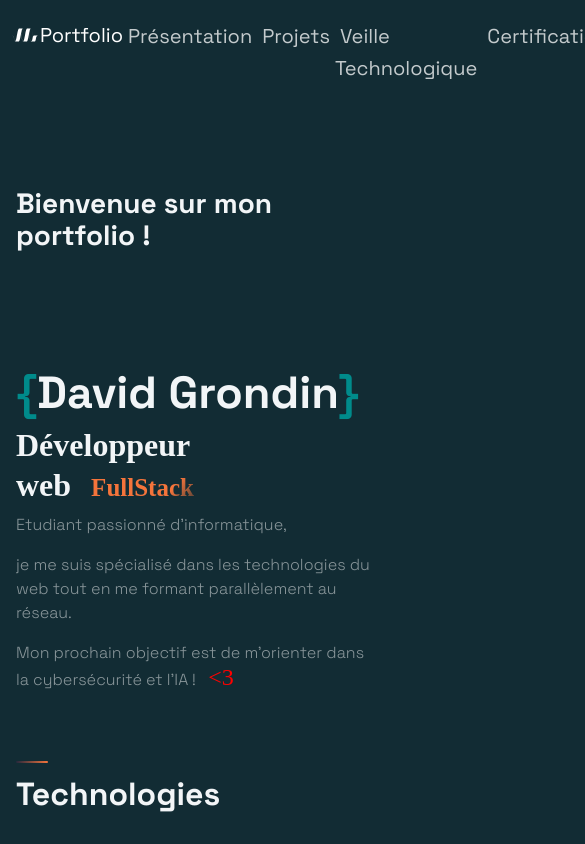
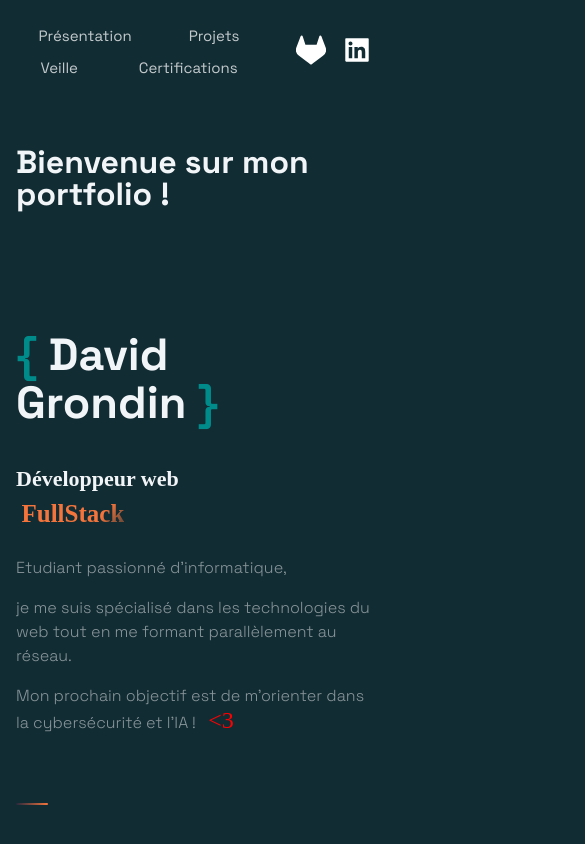
Before and after one commit to divatchyanoo/CV, a Next.js app: page / in a window 390 px wide. Shown: the top 844 px of the page, 585 px wide, since content can reach past the window. Built offline with nearby package versions, Linux system fonts and the light colour scheme.

Commit message:
Amelioration page principale responsive

```diff
--- a/src/components/BackgrooundAnimation/BackgroundAnimation.js
+++ b/src/components/BackgrooundAnimation/BackgroundAnimation.js
@@ -1,7 +1,7 @@
 import React from "react";
 
 const BackgroundAnimation = () => (
-  <div style={{marginTop: '9rem'}}>
+  <div style={{marginTop: '8rem'}}>
     <svg
       className="BgAnimation__svg"
       viewBox="0 0 602 602"
--- a/src/components/Header/Header.js
+++ b/src/components/Header/Header.js
@@ -8,6 +8,7 @@ import {SiGitlab} from "react-icons/si";
 
 import {
   Container,
+  Div1,
   Div2,
   Div3,
   NavLink,
@@ -18,20 +19,7 @@ import {
 const Header = () => (
   <Container>
     <Div2>
-      <li>
-      <Link href="/">
-        <a
-            style={{
-              display: "flex",
-              alignItems: "center",
-              color: "white",
-              marginBottom: "16px",
-            }}
-        >
-          <DiMaterializecss size="3rem" /> <Span>Portfolio</Span>
-        </a>
-      </Link>
-      </li>
+      <Div1>
         <li>
           <Link href="/">
             <NavLink>Présentation</NavLink>
@@ -42,9 +30,11 @@ const Header = () => (
             <NavLink>Projets</NavLink>
           </Link>
         </li>
+      </Div1>
+      <Div1>
         <li>
           <Link href="/veille">
-          <NavLink>Veille Technologique</NavLink>
+            <NavLink>Veille</NavLink>
           </Link>
         </li>
         <li>
@@ -52,6 +42,7 @@ const Header = () => (
             <NavLink>Certifications</NavLink>
           </Link>
         </li>
+      </Div1>
     </Div2>
     <Div3>
       <SocialIcons href="https://gitlab.com/divatchyano">
--- a/src/components/Header/HeaderStyles.js
+++ b/src/components/Header/HeaderStyles.js
@@ -3,19 +3,10 @@ import styled from "styled-components";
 
 export const Container = styled.div`
   display: grid;
-  grid-template-columns: 4fr 1fr;
-  grid-template-rows: 1fr;
+  grid-template-columns: 5fr 1fr;
   grid-column-gap: 2rem;
   padding: 1rem;
   padding-top: 2rem;
-
-  @media ${(props) => props.theme.breakpoints.sm} {
-    display: grid;
-    grid-template-columns: 4fr 1fr;
-    grid-template-rows: repeat(2, 60px);
-    grid-column-gap: 0.5rem;
-    grid-row-gap: 0.5rem;
-  }
 `;
 
 export const Span = styled.span`
@@ -23,32 +14,31 @@ export const Span = styled.span`
 `;
 
 export const Div1 = styled.div`
-  grid-area: 1 / 1 / 2 / 2;
+
   display: flex;
   flex-direction: row;
-  align-content: center;
-  @media ${(props) => props.theme.breakpoints.sm} {
-    grid-area: 1 / 1 / 2 / 3;
-  }
+  flex: 1;
+  justify-content: space-around;
+
 `;
 export const Div2 = styled.div`
   display: flex;
   justify-content: space-around;
+  flex-wrap: wrap;
 `;
 export const Div3 = styled.div`
 
   display: flex;
   justify-content: center;
   align-items: center;
-  @media ${(props) => props.theme.breakpoints.sm} {
-    //
-  }
+
 `;
 
 // Navigation Links
 export const NavLink = styled.a`
-  font-size: 2rem;
+  font-size: 2.5rem;
   line-height: 32px;
+  padding:0.5rem;
   color: rgba(255, 255, 255, 0.75);
   transition: 0.4s ease;
   &:hover {
@@ -56,8 +46,11 @@ export const NavLink = styled.a`
     opacity: 1;
     cursor: pointer;
   }
-  @media ${(props) => props.theme.breakpoints.sm} {
-    padding: 0.5rem;
+  @media ${(props) => props.theme.breakpoints.lg} {
+    font-size: 1.8rem;
+  }
+  @media ${(props) => props.theme.breakpoints.md} {
+    font-size: 1.5rem;
   }
 `;
 
--- a/src/components/Hero/Hero.js
+++ b/src/components/Hero/Hero.js
@@ -23,21 +23,21 @@ function Hero() {
   return (
     <Section row nopadding>
       <LeftSection>
-        <SectionTitle main center>
-          Bienvenue sur mon portfolio !
+        <SectionTitle main>
+          Bienvenue sur mon portfolio&nbsp;!
         </SectionTitle>
         <br />
         <br />
         <br />
         <br/>
-        <br/>
-        <br/>
         <SectionTitle style={{fontFamily: "Space Grotesk, sans serif"}}>
-          <SpanCrochet>{'{'}</SpanCrochet><Span>David Grondin</Span><SpanCrochet>{'}'}</SpanCrochet><br />
+          <SpanCrochet>{'{'}</SpanCrochet><Span>&nbsp;David Grondin&nbsp;</Span><SpanCrochet>{'}'}</SpanCrochet><br />
         </SectionTitle>
-        <SectionTitle style={{fontFamily: "serif"}}>
+        <SectionTitle flexColumnSmall style={{fontFamily: "serif"}}>
           Développeur web
-          <Span2 style={{ marginLeft: "2rem" }} ref={textRef}></Span2>
+
+          <span style={{marginTop: "1.2rem"}}>&nbsp;<Span2 ref={textRef}></Span2></span>
+
         </SectionTitle>
         <SectionText2>
           Etudiant passionné d'informatique,
--- a/src/components/Hero/HeroStyles.js
+++ b/src/components/Hero/HeroStyles.js
@@ -7,14 +7,12 @@ export const LeftSection = styled.div`
     width: 80%;
     display: flex;
     flex-direction: column;
-
     margin: 0 auto;
   }
   @media ${(props) => props.theme.breakpoints.md} {
     width: 100%;
     display: flex;
     flex-direction: column;
-
     margin: 0 auto;
   }
 `;
@@ -31,16 +29,23 @@ export const Span = styled.span`
   @media ${(props) => props.theme.breakpoints.sm} {
     font-size: 45px;
     padding-top: 15px;
-    line-height: 24px;
-    padding-bottom: 16px;
+    line-height: 45px;
   }
 `;
 
 export const Span2 = styled.span`
-  font-size: 9rem;
+  font-size: 8rem;
+  marginLeft: "2rem";
   background: linear-gradient(130deg, #f4743b 70%, #122c34 100%);
   -webkit-background-clip: text;
   -webkit-text-fill-color: transparent;
+
+  @media ${(props) => props.theme.breakpoints.lg} {
+    font-size: 48px;
+    line-height: 48px;
+    padding-bottom: 24px;
+  }
+
   @media ${(props) => props.theme.breakpoints.md} {
     max-width: 670px;
     font-size: 32px;
@@ -54,6 +59,7 @@ export const Span2 = styled.span`
     line-height: 24px;
     padding-bottom: 16px;
   }
+
 `;
 
 export const SpanCrochet = styled.span`
@@ -69,7 +75,7 @@ color: darkcyan;
 
 @media ${(props) => props.theme.breakpoints.sm} {
   font-size: 45px;
-  padding-top: 15px
+  padding-top: 15px;
   line-height: 24px;
   padding-bottom: 16px;
 
--- a/src/styles/GlobalComponents/index.js
+++ b/src/styles/GlobalComponents/index.js
@@ -11,7 +11,6 @@ export const Section = styled.section`
   grid-template-columns: 1fr 1fr;
 
   @media ${(props) => props.theme.breakpoints.md} {
-    padding: 24px px 0;
     flex-direction: column;
   }
 
@@ -27,14 +26,14 @@ export const Section2 = styled.section`
   display: ${(props) => (props.grid ? "grid" : "flex")};
   flex-direction: ${(props) => (props.row ? "row" : "column")};
   padding: ${(props) => (props.nopadding ? "0" : "32px 48px 0")};
-  margin: 10 auto;
+  margin: 10px auto;
   box-sizing: content-box;
   position: relative;
   overflow: hidden;
   grid-template-columns: 1fr 1fr;
 
   @media ${(props) => props.theme.breakpoints.md} {
-    padding: 24px px 0;
+    padding: 24px 0px;
     flex-direction: column;
   }
 
@@ -58,7 +57,7 @@ export const Section3 = styled.section`
   overflow: hidden;
 
   @media ${(props) => props.theme.breakpoints.md} {
-    padding: 24px px 0;
+    padding: 24px 0px;
     flex-direction: column;
   }
 
@@ -74,25 +73,43 @@ export const SectionTitle = styled.h2`
   font-weight: 800;
   font-size: ${(props) => (props.main ? "65px" : "56px")};
   line-height: ${(props) => (props.main ? "72px" : "56px")};
+  margin-top: 2rem;
+  margin-bottom: ${(props) => (props.flexColumnSmall ? "6rem" : "2rem")};
   width: max-content;
   max-width: 100%;
 
-  margin-bottom: 16px;
   padding: ${(props) => (props.main ? "10px 0 16px" : "0")};
 
+  @media ${(props) => props.theme.breakpoints.xl}{
+    font-size: ${(props) => (props.main ? "58px" : "50px")};
+    line-height: ${(props) => (props.main ? "56px" : "48px")};
+  }
+
+  @media ${(props) => props.theme.breakpoints.lg} {
+    font-size: ${(props) => (props.main ? "45px" : "42px")};
+    line-height: ${(props) => (props.main ? "45px" : "42px")};
+    padding: ${(props) => (props.main ? "40px 0 12px" : "0")};
+  }
+
   @media ${(props) => props.theme.breakpoints.md} {
-    font-size: ${(props) => (props.main ? "56px" : "48px")};
-    line-height: ${(props) => (props.main ? "56px" : "48px")};
-    margin-bottom: 12px;
+    font-size: ${(props) => (props.main ? "40px" : "35px")};
+    line-height: ${(props) => (props.main ? "40px" : "35px")};
     padding: ${(props) => (props.main ? "40px 0 12px" : "0")};
   }
 
   @media ${(props) => props.theme.breakpoints.sm} {
-    font-size: 32px;
-    line-height: 40px;
-    font-size: ${(props) => (props.main ? "28px" : "32px")};
+    font-size: ${(props) => (props.main ? "32px" : "28px")};
     line-height: ${(props) => (props.main ? "32px" : "40px")};
-    margin-bottom: 8px;
+    padding: ${(props) => (props.main ? "16px 0 8px" : "0")};
+    max-width: 100%;
+  }
+
+  @media screen and (max-width: 500px) and (min-width: ${(props) => (props.flexColumnSmall ? "0" : "501")}){
+    display: flex;
+    flex-direction: column;
+    margin-bottom: 3rem;
+    font-size: ${(props) => (props.main ? "270px" : "22px")};
+    line-height: ${(props) => (props.main ? "27px" : "22px")};
     padding: ${(props) => (props.main ? "16px 0 8px" : "0")};
     max-width: 100%;
   }
@@ -398,7 +415,6 @@ export const Btn3 = styled.button`
   }
 
   @media ${(props) => props.theme.breakpoints.md} {
-    position: fixed;
     left: -800px;
     margin-bottom: 64px;
     padding: 1px 1px;
@@ -408,7 +424,7 @@ export const Btn3 = styled.button`
   }
 
   @media ${(props) => props.theme.breakpoints.sm} {
-    position: fixed;
+
     left: -400px;
     margin-bottom: 40px;
     display: flex;
```
Also changed, not shown: 1 other file (tests, documents, lock files or other folders). Lines whose indentation alone changed are shown as unchanged.
